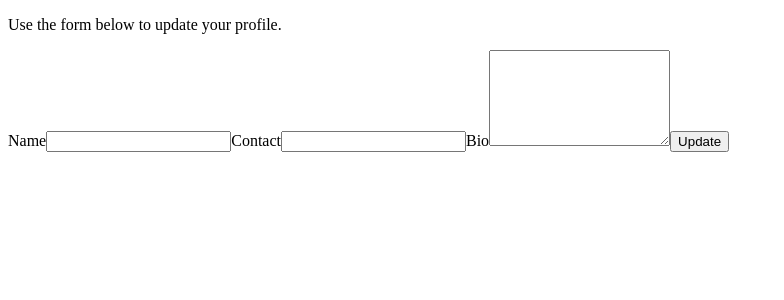
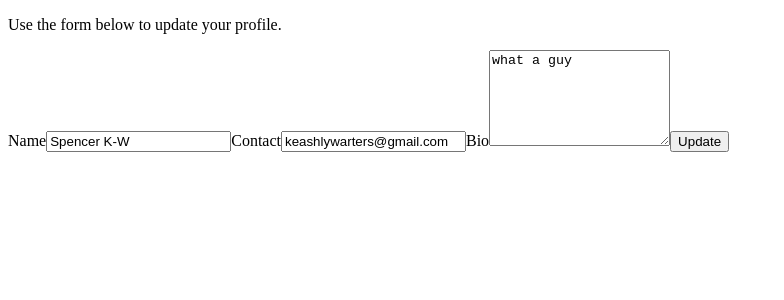
Before and after one commit to spencerkw/angular-profile-lab, an Angular app: page /edit-profile in a window 1280 px wide. Shown: the top 300 px of the page, without its empty margins (0-784 px from the left). Built offline with nearby package versions, Linux system fonts and the light colour scheme.

Commit message:
form now has default values

```diff
--- a/src/app/edit/edit.component.html
+++ b/src/app/edit/edit.component.html
@@ -4,13 +4,13 @@
 
     <form #editForm="ngForm" (ngSubmit)="submitProfile(editForm)">
       <label for="name">Name</label>
-      <input id="name" type="text" ngModel name="name">
+      <input id="name" type="text" [(ngModel)]="profile.name" name="name">
 
       <label for="contact-info">Contact</label>
-      <input id="contact-info" type="text" ngModel name="contactInfo">
+      <input id="contact-info" type="text" [(ngModel)]="profile.contactInfo" name="contactInfo">
 
       <label for="bio">Bio</label>
-      <textarea id="bio" name="bio" rows="6" ngModel></textarea>
+      <textarea id="bio" name="bio" rows="6" [(ngModel)]="profile.bio"></textarea>
       <button>Update</button>
     </form>
   </section>
```
